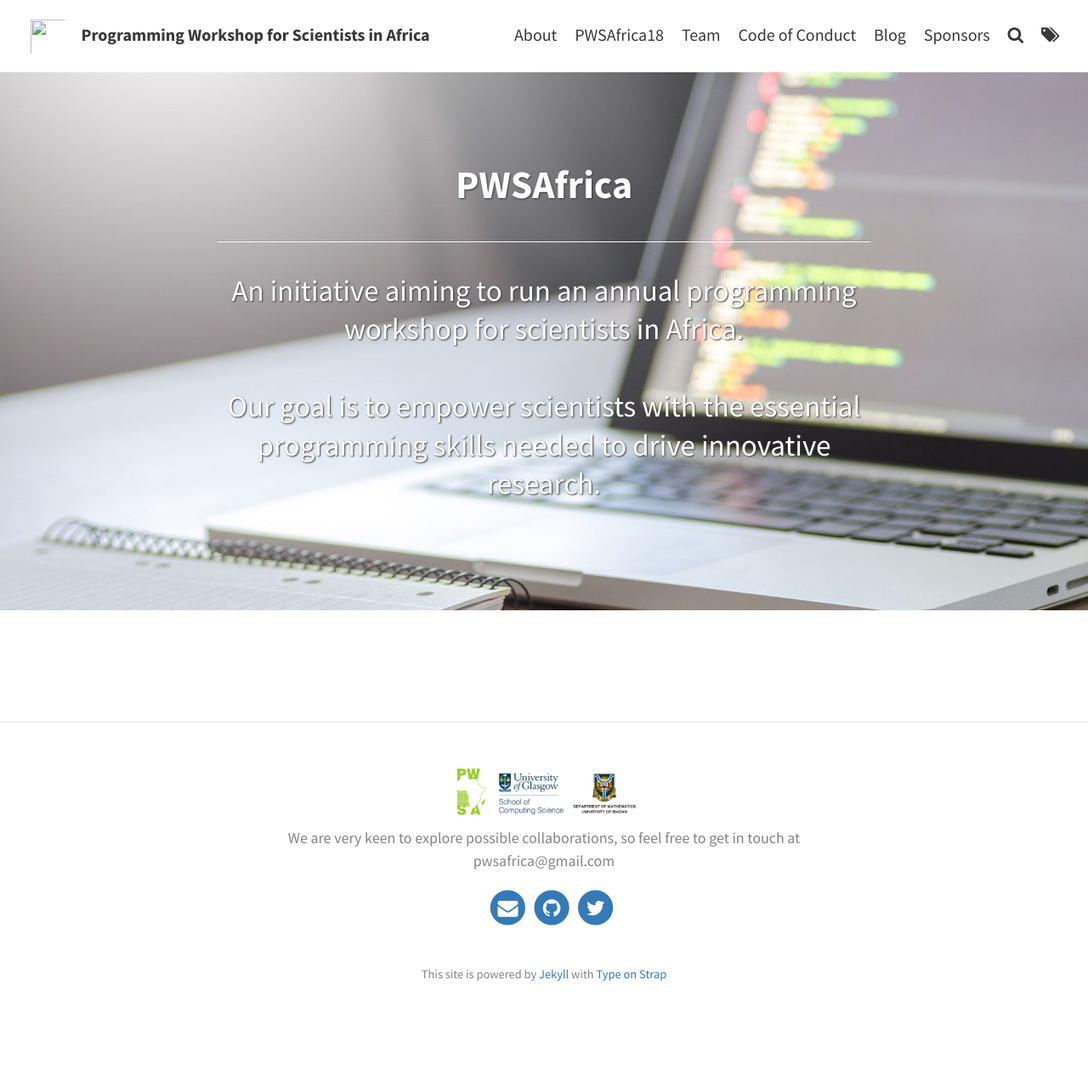
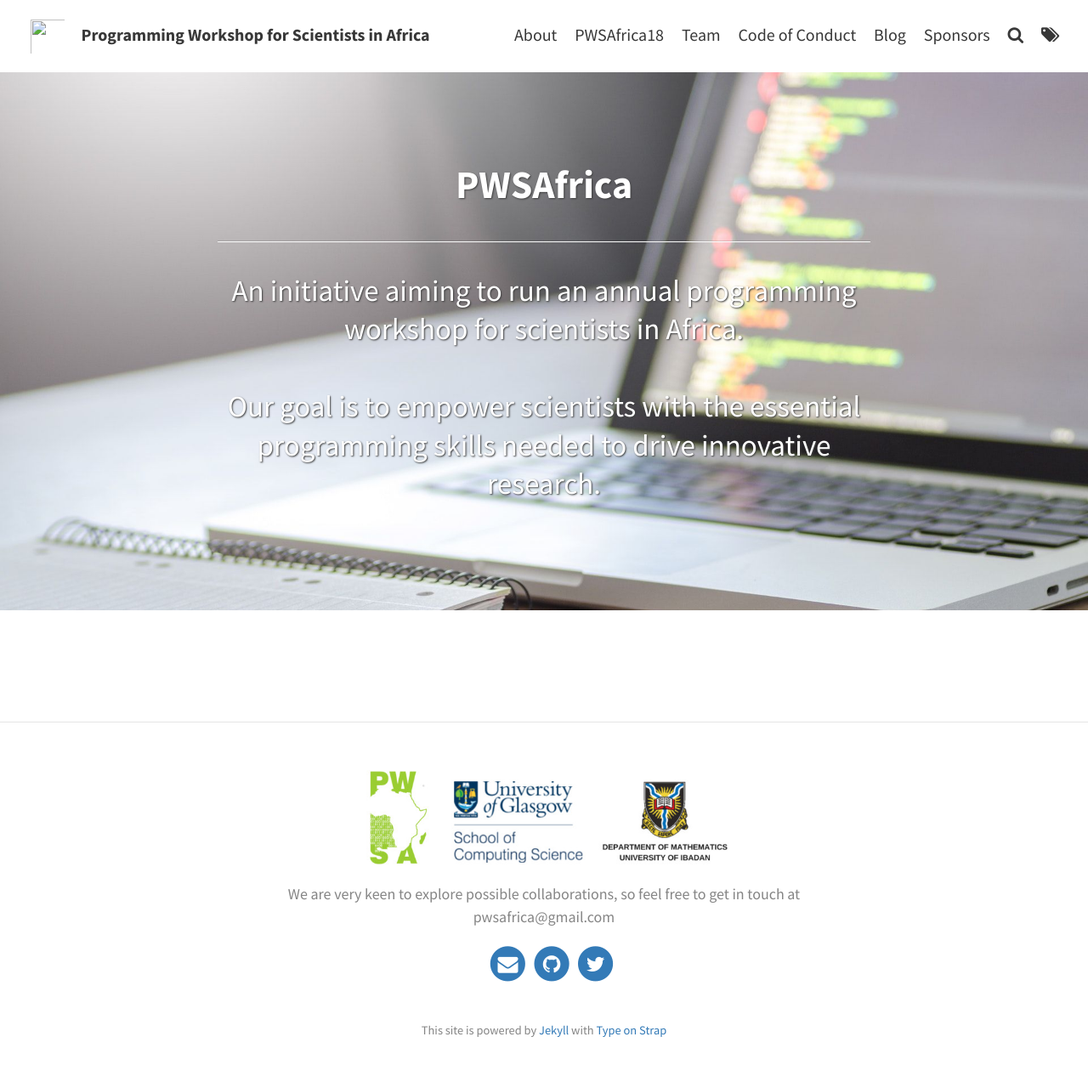
Before and after one commit to pwsafrica/pwsafrica.github.io, a Jekyll site: the page built from index.html, in a window 1280 px wide. Shown: the whole page at 85% size. Built offline with Jekyll 4.4.1, drawn with Linux system fonts in a browser that asks for light colours; the list of posts is cut into pages by our own code; before the commit the page ends 1207 px from its top, so only the background shows below that.

Commit message:
Update footer.html

```diff
--- a/_includes/footer.html
+++ b/_includes/footer.html
@@ -2,7 +2,7 @@
 <footer class="site-footer">
 
 
-     <img src="/assets/img/partners.jpg" alt="Our logo" width="50%" height="50%"/>
+     <img src="/assets/img/partners.jpg" alt="Our logo" width="80%" height="80%"/>
 
     <p class="text">{{ site.theme_settings.footer_text }}</p>
     <!-- Logo appears here if enabled <img src="/assets/img/logo.png" alt="Our logo" width="50%" height="50%"/> -->
```
